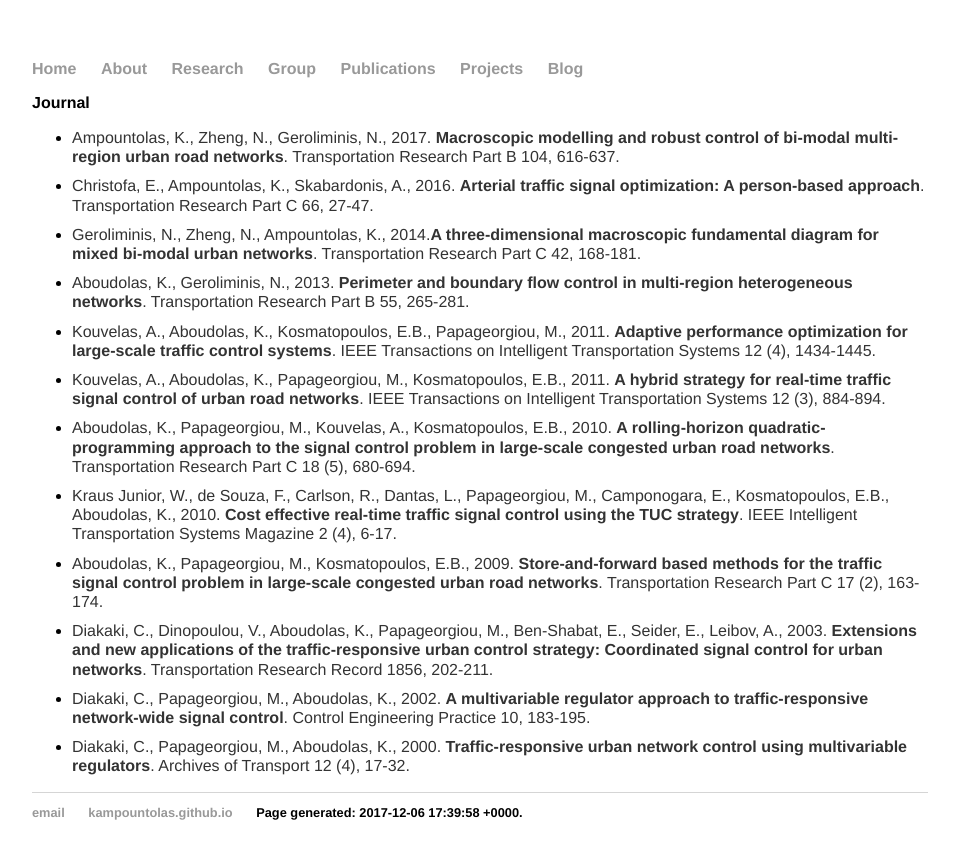
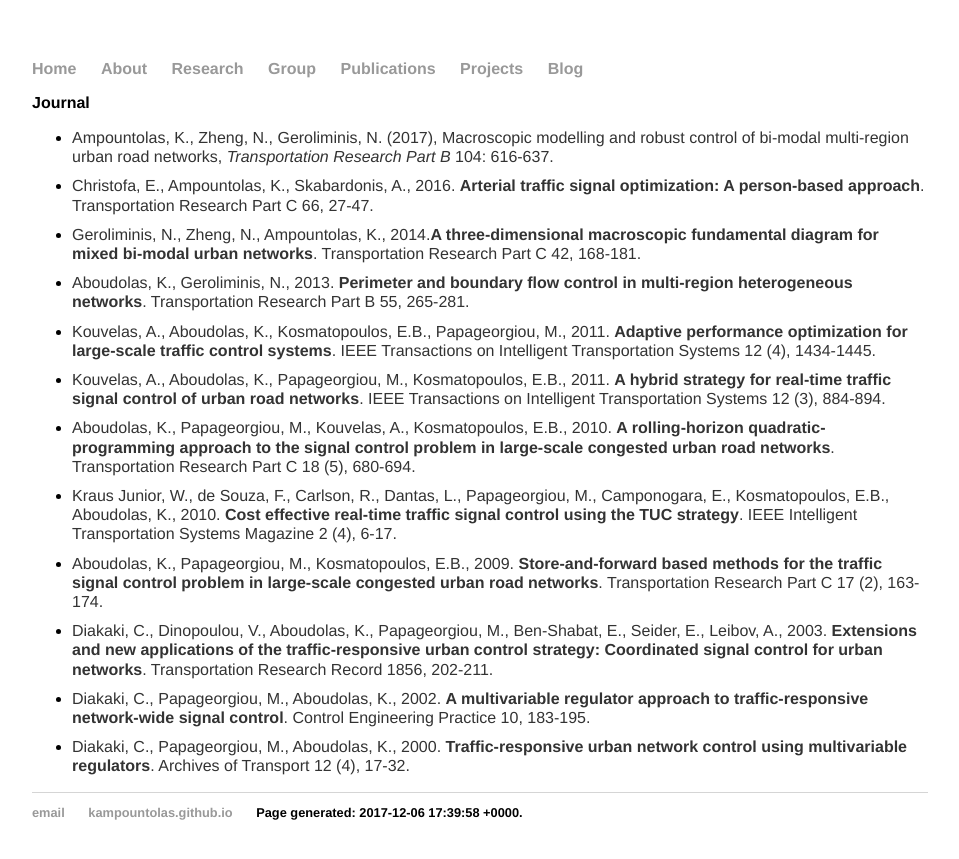
Before and after one commit to kampountolas/kampountolas.github.io, a Jekyll site: the page built from publications/index.html, in a window 1280 px wide. Shown: the top 859 px of the page, without its empty margins (160-1119 px from the left). Built offline with Jekyll 4.4.1, drawn with Linux system fonts in a browser that asks for light colours; nearby versions of some CDN libraries.

```diff
--- a/publications/index.html
+++ b/publications/index.html
@@ -6,7 +6,7 @@ title: Publications
               <h2>Journal</h2>
                   <ul>
                     <li>
-                        <p>Ampountolas, K., Zheng, N., Geroliminis, N., 2017. <b>Macroscopic modelling and robust control of bi-modal multi-region urban road networks</b>. Transportation Research Part B 104, 616-637.</p>
+                        <p>Ampountolas, K., Zheng, N., Geroliminis, N. (2017), Macroscopic modelling and robust control of bi-modal multi-region urban road networks, <i>Transportation Research Part B</i> 104: 616-637.</p>
 </li>
 <li>
                         <p>Christofa, E., Ampountolas, K., Skabardonis, A., 2016. <b>Arterial traffic signal optimization: A person-based approach</b>. Transportation Research Part C 66, 27-47.</p>
```
